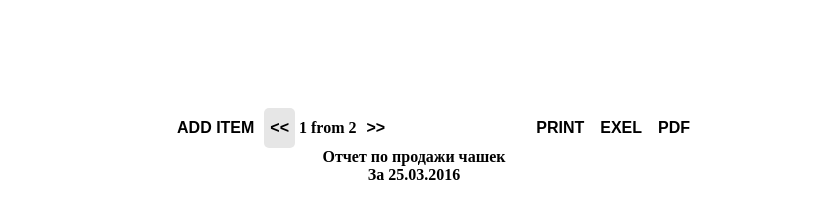
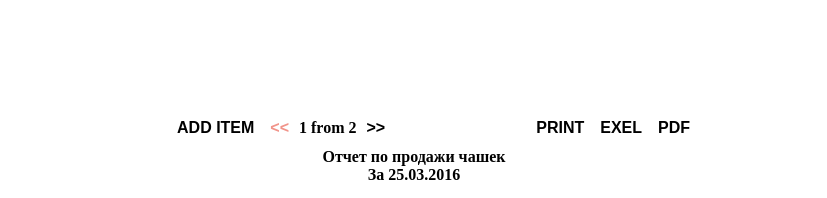
Before and after one commit to jazzcatt/goods_report_table, a plain HTML site: page index.html in a window 1280 px wide. In both pictures the pointer is over the input "<<". Shown: the top 198 px of the page, without its empty margins (226-1053 px from the left). Drawn offline with Linux system fonts and the light colour scheme.

Commit message:
style for disabled left button arrow in pagination

```diff
--- a/css/index.css
+++ b/css/index.css
@@ -20,6 +20,11 @@ body{
 .nav-bar input:hover{
 	background-color: #e6e6e6;
 	cursor: pointer;
+}
+.nav-bar input[disabled]:hover{
+	color: #F1948A;
+	background-color: white;
+	cursor:default;
 }
 .export_bar{
 	margin-right:100px;
--- a/index.html
+++ b/index.html
@@ -10,7 +10,7 @@
 	<div class='nav-bar'>
 		<input type='button' id='add_item' value='ADD ITEM'>
 		<div class='pagin_bar'>
-			<input id='left_arrow' type='button' value='<<'>
+			<input id='left_arrow' type='button' value='<<' disabled>
 			<span id='page_num'></span>
 			<input id='right_arrow' type='button' value='>>'>
 		</div>
```
